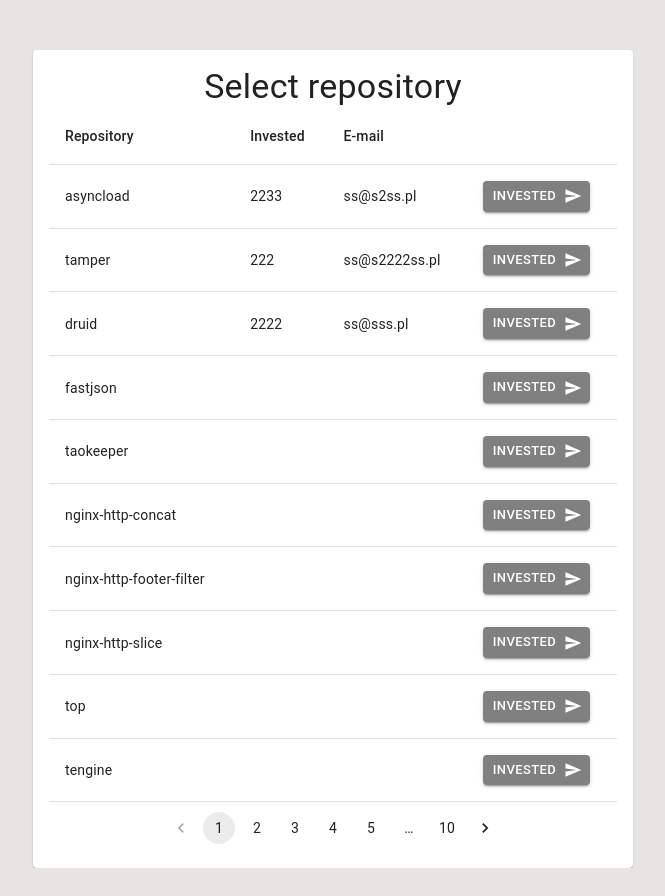
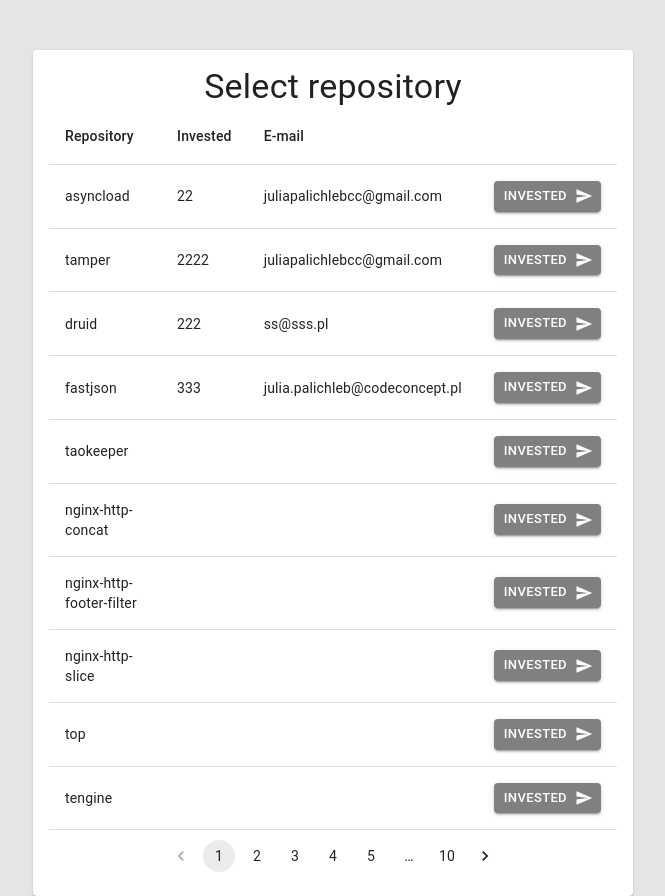
Before and after one commit to juliapalichleb/zainwestujwrepo, a React (Create React App) app: page / in a window 1280 px wide. Shown: the whole page, without its empty margins (307-972 px from the left). Before the commit the page ends 868 px from the top, so only its background shows below. Built offline with nearby package versions, Linux system fonts and the light colour scheme; data requests are answered from the project's data file.

Commit message:
json server working

```diff
--- a/server/db.json
+++ b/server/db.json
@@ -4,29 +4,29 @@
       "id": 1859178,
       "name": "asyncload",
       "url": "https://api.github.com/repos/alibaba/asyncload",
-      "invested": 2233,
-      "email": "ss@s2ss.pl"
+      "invested": 22,
+      "email": "juliapalichlebcc@gmail.com"
     },
     {
       "id": 2000233,
       "name": "tamper",
       "url": "https://api.github.com/repos/alibaba/tamper",
-      "invested": 222,
-      "email": "ss@s2222ss.pl"
+      "invested": 2222,
+      "email": "juliapalichlebcc@gmail.com"
     },
     {
       "id": 2700159,
       "name": "druid",
       "url": "https://api.github.com/repos/alibaba/druid",
-      "invested": 2222,
+      "invested": 222,
       "email": "ss@sss.pl"
     },
     {
       "id": 2700474,
       "name": "fastjson",
       "url": "https://api.github.com/repos/alibaba/fastjson",
-      "invested": "",
-      "email": ""
+      "invested": 333,
+      "email": "julia.palichleb@codeconcept.pl"
     },
     {
       "id": 2908405,
@@ -697,8 +697,8 @@
       "id": 72717562,
       "name": "ice",
       "url": "https://api.github.com/repos/alibaba/ice",
-      "invested": 333,
-      "email": "juliapalichlebcc@gmail.com"
+      "invested": "",
+      "email": ""
     }
   ]
 }
--- a/src/componets/ThreePage/ThreePage.js
+++ b/src/componets/ThreePage/ThreePage.js
@@ -6,7 +6,7 @@ import { useState } from "react";
 import { Box, CircularProgress } from "@mui/material";
 
 const ThreePage = () => {
-    const { selectedInformation } = useSelector((state) => state.repoData)
+    const { selectedRepository } = useSelector((state) => state.repoData)
     const navigate = useNavigate();
     const dispatch = useDispatch();
     const [loading, setLoading] = useState(true);
@@ -16,7 +16,7 @@ const ThreePage = () => {
     );
 
     const handleClick =  async () => {
-        dispatch(updateTableRepo(selectedInformation))
+        dispatch(updateTableRepo(selectedRepository))
         setLoading(false)
         await delay(1000);
         setLoading(true)
@@ -24,7 +24,7 @@ const ThreePage = () => {
     }
     return (
         <>
-            {loading ? <SelectedForm handleClick={handleClick} selectedInformation={selectedInformation}/> :
+            {loading ? <SelectedForm handleClick={handleClick} selectedInformation={selectedRepository}/> :
                 <Box sx={{display:'flex', justifyContent:'center', marginTop:'200px'}}> <CircularProgress /> </Box> }
         </>
     )
```
